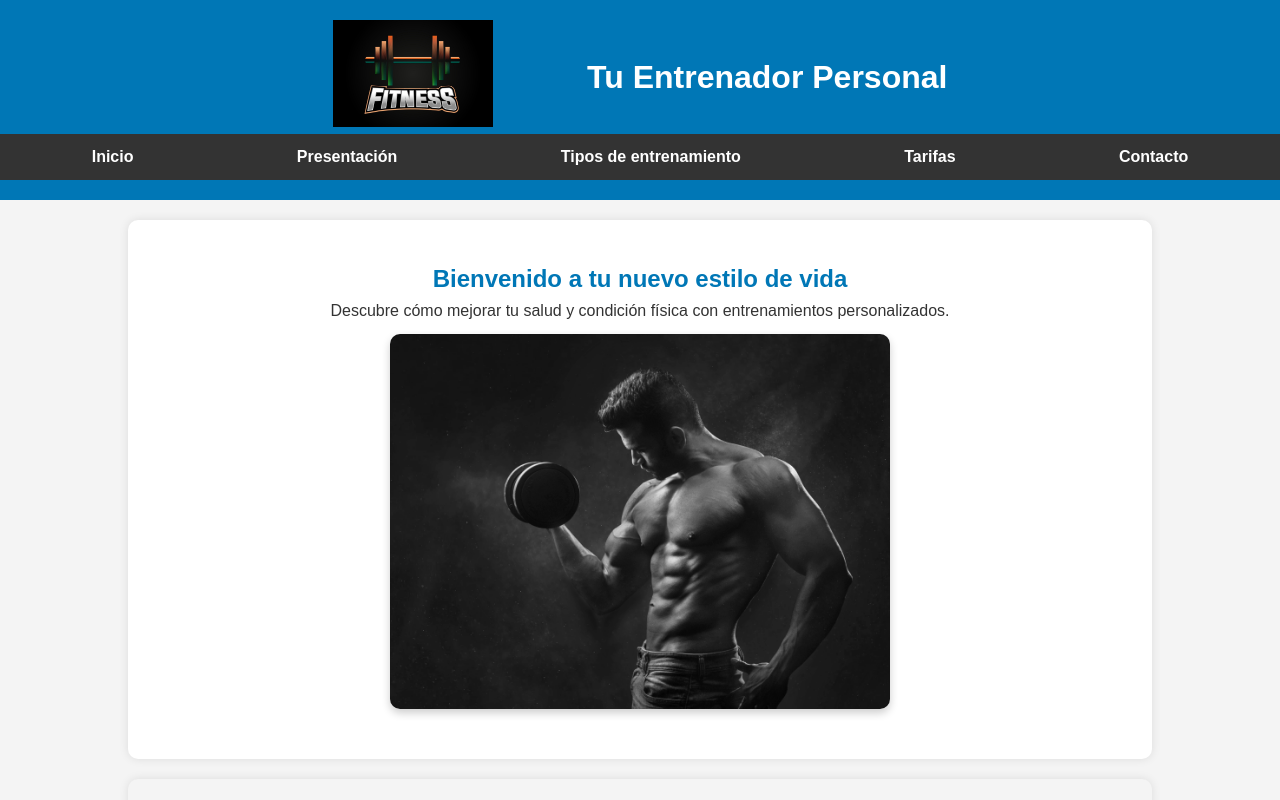
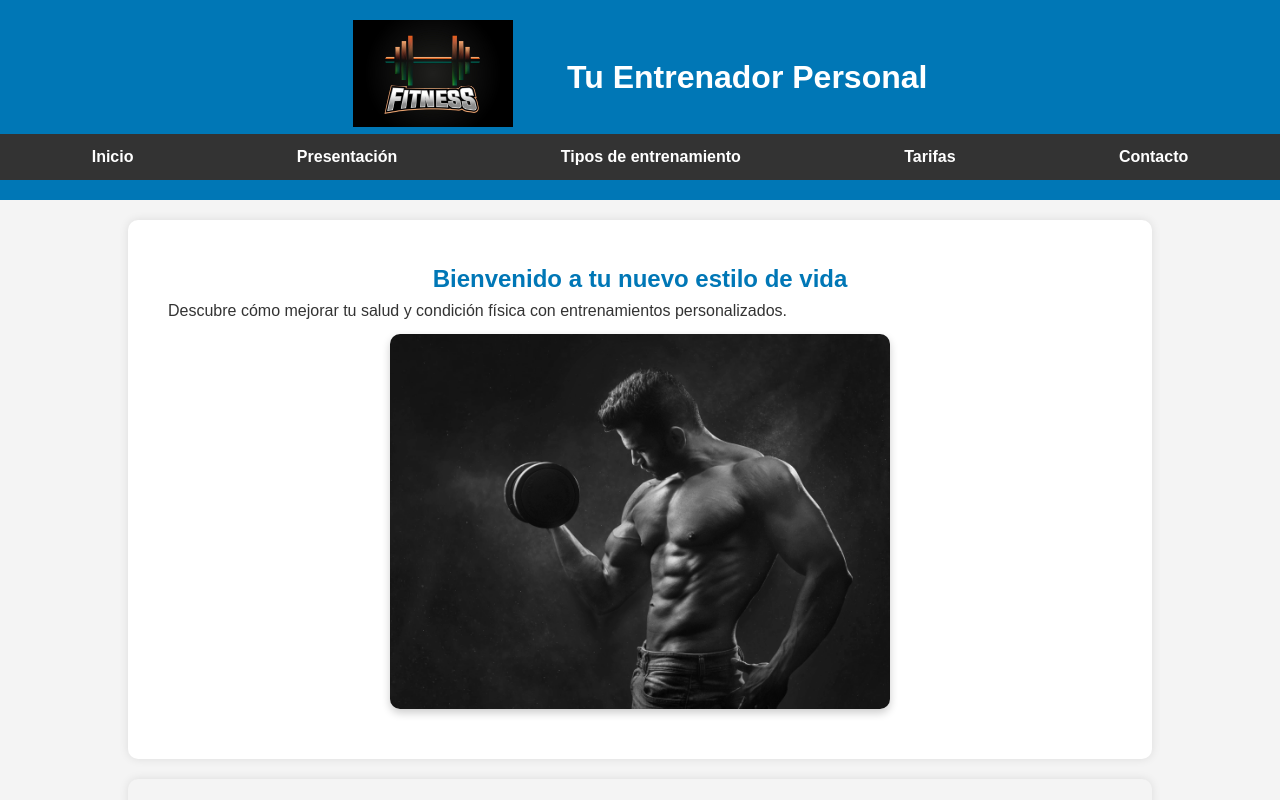
Before and after one commit to lvalbuena77/web-entrenador, a plain HTML site: page index.html in a window 1280 px wide. Shown: the top 800 px of the page. Drawn offline with Linux system fonts and the light colour scheme.

Commit message:
centrar texto y logo

```diff
--- a/css/style.css
+++ b/css/style.css
@@ -1,3 +1,15 @@
+/* Justificar texto en secciones */
+section {
+    text-align: justify;
+}
+
+/* Centrar títulos */
+h1,
+h2,
+h3 {
+    text-align: center;
+}
+
 /* Reset de estilos */
 * {
     margin: 0;
@@ -29,7 +41,7 @@ header h1 {
 header .logo {
     display: inline-block;
     vertical-align: middle;
-    margin-right: 90px;
+    margin-right: 50px;
     /* Aumentado margen para mayor separación */
 }
 
```
Also changed, not shown: index.html (+1 -1 lines).
